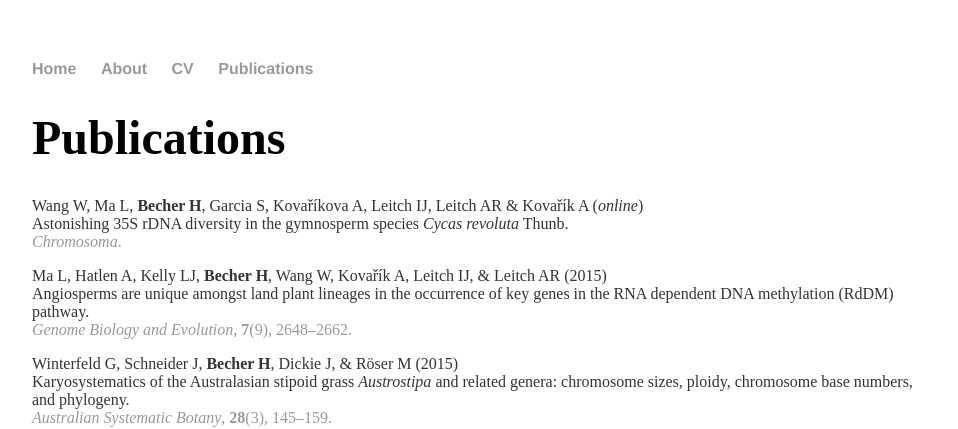
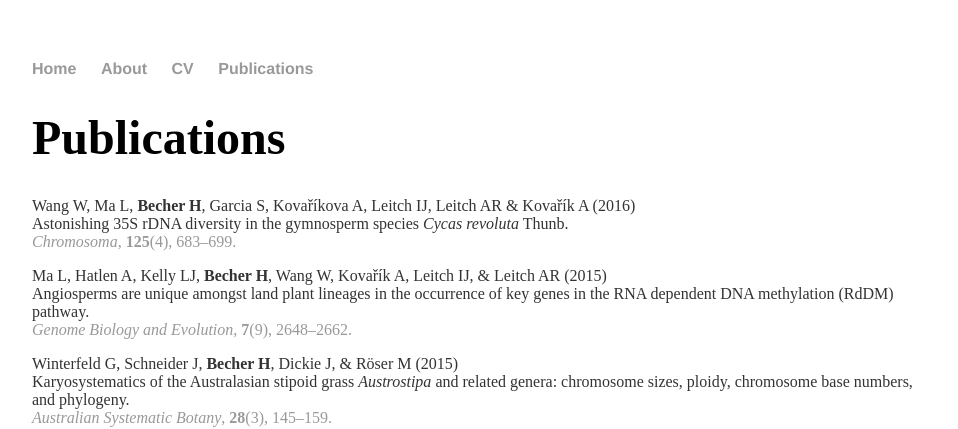
Before and after one commit to hannesbecher/hannesbecher.github.io, a Jekyll site: the page built from publications/index.md, in a window 1280 px wide. Shown: the top 429 px of the page, without its empty margins (160-1118 px from the left). Built offline with Jekyll 4.4.1, drawn with Linux system fonts in a browser that asks for light colours.

Commit message:
Update index.md

```diff
--- a/publications/index.md
+++ b/publications/index.md
@@ -5,9 +5,9 @@ title: Hannes Becher - Publications
 
 
 # Publications
-Wang W, Ma L, **Becher H**, Garcia S, Kovaříkova A, Leitch IJ, Leitch AR & Kovařík A (*online*)
+Wang W, Ma L, **Becher H**, Garcia S, Kovaříkova A, Leitch IJ, Leitch AR & Kovařík A (2016)
 Astonishing 35S rDNA diversity in the gymnosperm species *Cycas revoluta* Thunb.
-[*Chromosoma*.](http://dx.doi.org/10.1007/s00412-015-0556-3)
+[*Chromosoma*, **125**(4), 683--699.](http://dx.doi.org/10.1007/s00412-015-0556-3)
 
 Ma L, Hatlen A, Kelly LJ, **Becher H**, Wang W, Kovařík A, Leitch IJ, & Leitch AR (2015)
 Angiosperms are unique amongst land plant lineages in the occurrence of key genes in the RNA dependent DNA methylation (RdDM) pathway.
```
